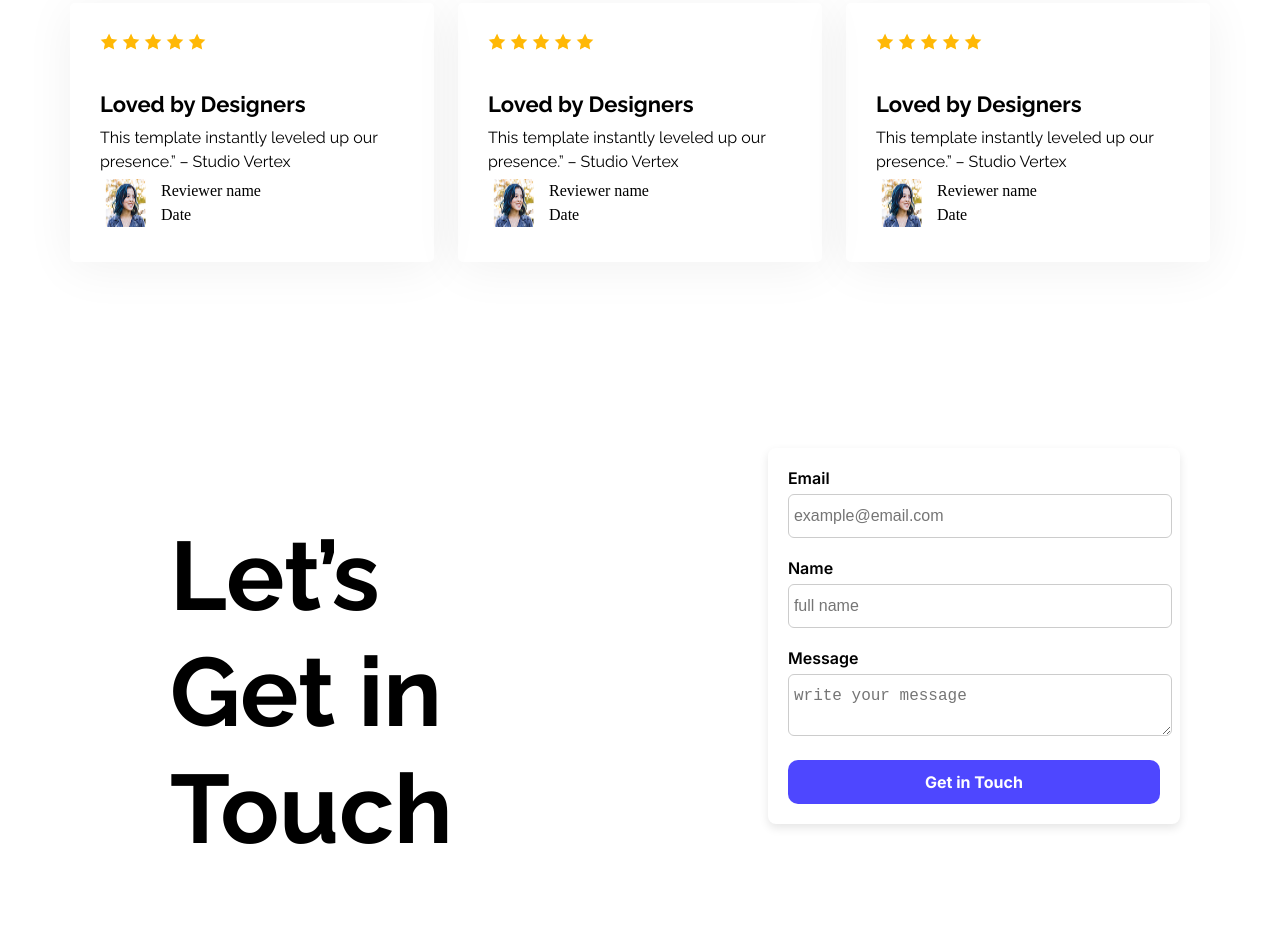
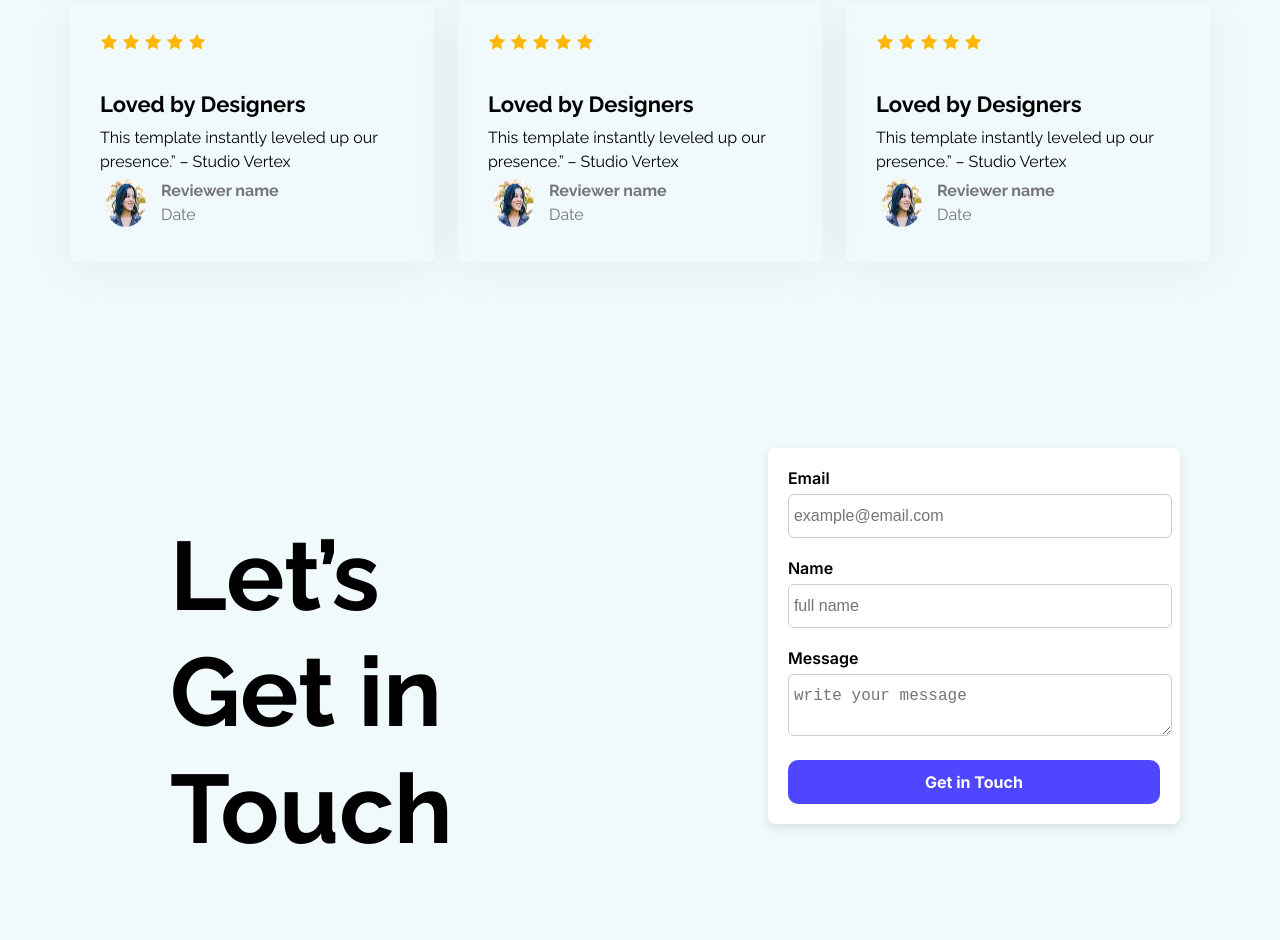
Before and after one commit to Farjanaepa/Assignment01, a plain HTML site: page index.html in a window 1280 px wide. Shown: the part 1851-2791 px from the top of the page. Drawn offline with Linux system fonts and the light colour scheme.

Commit message:
what users part complete

```diff
--- a/index.html
+++ b/index.html
@@ -89,8 +89,8 @@
                     <p class="skill-description raleway-normal">This template instantly leveled up our presence.” – Studio Vertex</p>
                     <div class="reviewer-info">
                         <img src="Assets/avatar.png" alt="Reviewer" class="reviewer-img" />
-                        <div class="reviewer-details">
-                            <div class="reviewer-name">Reviewer name</div>
+                        <div class="reviewer-details raleway-normal">
+                            <div class="reviewer-name"><strong>Reviewer name</strong></div>
                             <div class="review-date">Date</div>
                         </div>
                     </div>
@@ -106,8 +106,8 @@
                     <p class="skill-description raleway-normal">This template instantly leveled up our presence.” – Studio Vertex</p>
                     <div class="reviewer-info">
                         <img src="Assets/avatar.png" alt="Reviewer" class="reviewer-img" />
-                        <div class="reviewer-details">
-                            <div class="reviewer-name">Reviewer name</div>
+                        <div class="reviewer-details raleway-normal">
+                            <div class="reviewer-name"><strong>Reviewer name</strong></div>
                             <div class="review-date">Date</div>
                         </div>
                     </div>
@@ -123,8 +123,8 @@
                     <p class="skill-description raleway-normal">This template instantly leveled up our presence.” – Studio Vertex</p>
                  <div class="reviewer-info">
                         <img src="Assets/avatar.png" alt="Reviewer" class="reviewer-img" />
-                        <div class="reviewer-details">
-                            <div class="reviewer-name">Reviewer name</div>
+                        <div class="reviewer-details raleway-normal">
+                            <div class="reviewer-name"><strong>Reviewer name</strong></div>
                             <div class="review-date">Date</div>
                         </div>
                 </div>
--- a/style.css
+++ b/style.css
@@ -3,6 +3,9 @@
     text-decoration: none;
     list-style-type: none;
 
+}
+body{
+    background: #f0f9fc;
 }
 
 .inter-normal {
@@ -168,6 +171,12 @@
     display: flex;
     padding: 5px;
     gap: 15px;
+    color: #757575;
+
+}
+.reviewer-img{
+    border-radius: 50%;
+
 }
 
 /* get in touch */
```
